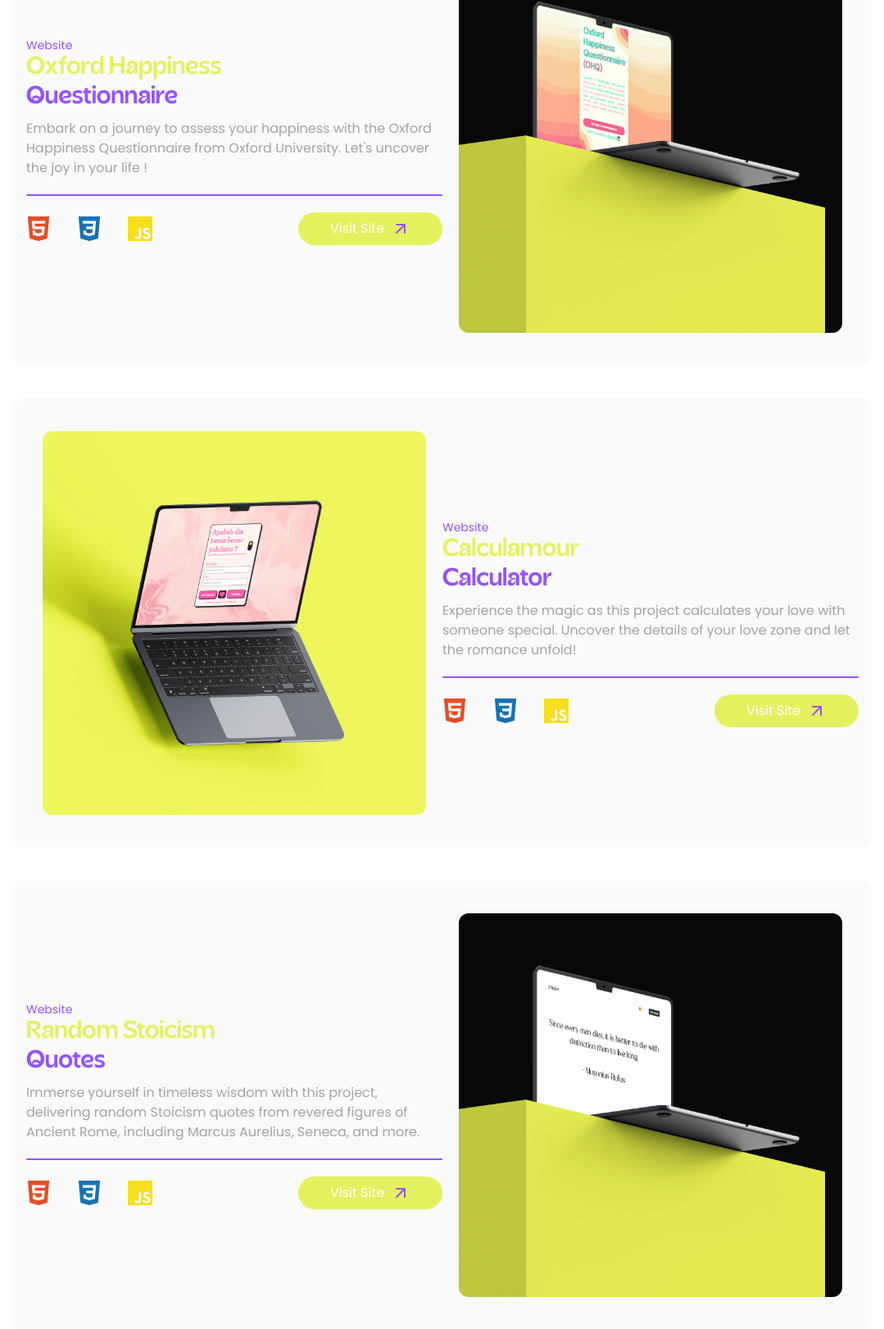
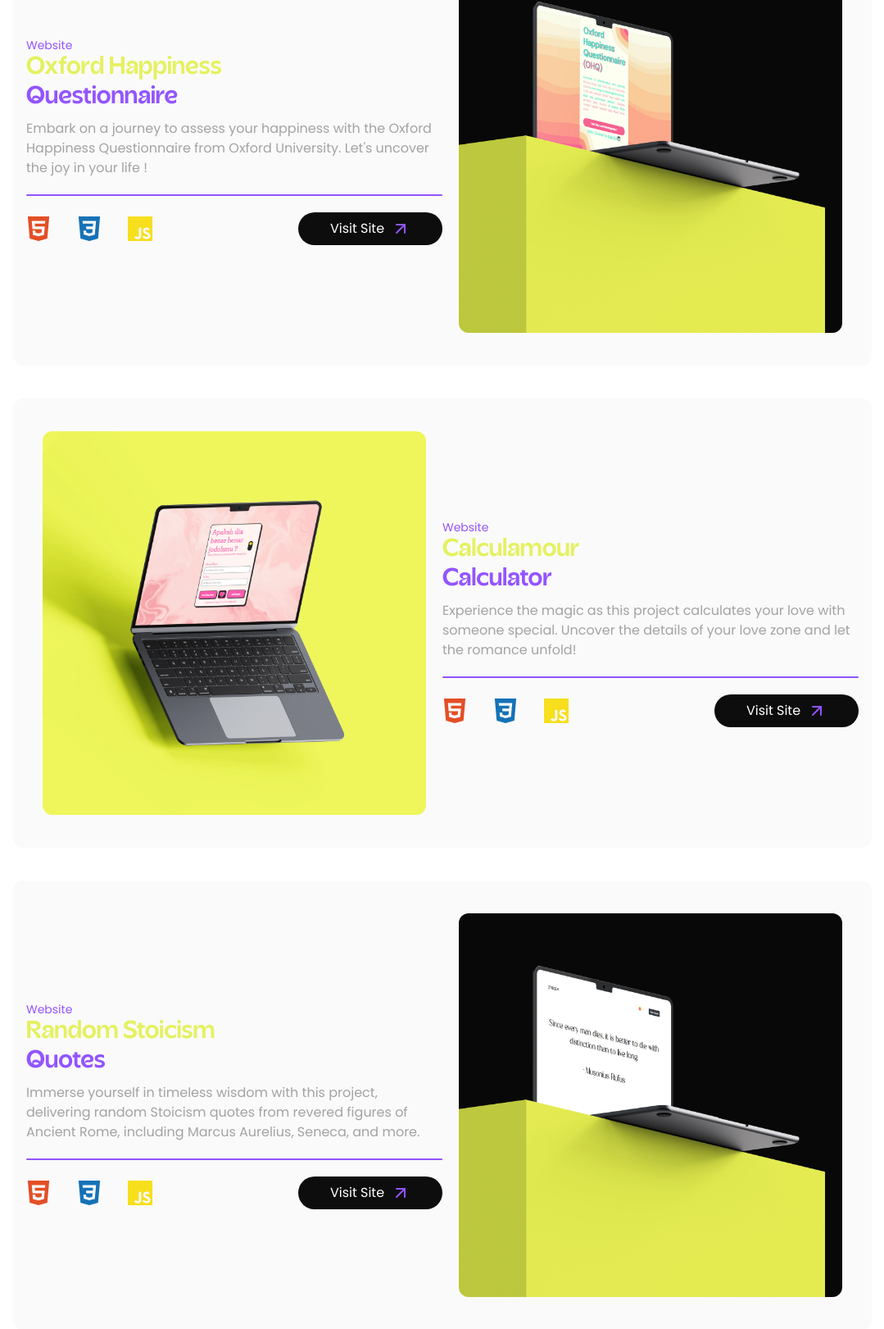
Before and after one commit to Ilhanhj/ilhanhj-portfolio-v2, a website: page index.html in a window 1280 px wide. Shown: the part 2093-3714 px from the top of the page at 82% size, without its empty margins (100-1179 px from the left). Drawn offline with nearby package versions, Linux system fonts and the light colour scheme.

Commit message:
fix contract warna di button

```diff
--- a/index.html
+++ b/index.html
@@ -208,7 +208,7 @@
     </div>
     <!-- Button -->
     <div id="chatbot-button"
-        class="w-14 h-14 rounded-tl-lg shadow-inner rounded-tr-lg bg-primary text-dark flex justify-center scale-100 fixed bottom-0 right-4 cursor-pointer hover:bg-[#dbeb36] dark:text-white lg:w-32 lg:h-14">
+        class="w-14 h-14 rounded-tl-lg shadow-inner rounded-tr-lg bg-primary text-dark flex justify-center scale-100 fixed bottom-0 right-4 cursor-pointer hover:bg-[#dbeb36] lg:w-32 lg:h-14">
         <div class="flex items-center gap-2 ">
             <i data-feather="message-circle" class="block m-auto" width="30"></i>
             <h1 class="text-md hidden lg:block">HanBot</h1>
@@ -356,7 +356,7 @@
                             </div>
                             <div class="flex justify-end lg:w-1/2 md:w-1/2">
                                 <div
-                                    class="flex bg-primary w-2/6 h-10 rounded-full hover:bg-[#dbeb36] justify-center cursor-pointer lg:w-44 md:w-36">
+                                    class="flex bg-dark w-2/6 h-10 rounded-full hover:bg-[#000] justify-center cursor-pointer lg:w-44 md:w-36">
                                     <a href="https://ilhanhj.github.io/OHQ/index.html"
                                         class="flex justify-center items-center text-white" target="_blank">Visit Site
                                         <i data-feather="arrow-up-right" class="text-lg block text-secondary ml-2"></i>
@@ -407,7 +407,7 @@
                             </div>
                             <div class="flex justify-end lg:w-1/2 md:w-1/2">
                                 <div
-                                    class="flex bg-primary w-2/6 h-10 rounded-full hover:bg-[#dbeb36] justify-center cursor-pointer lg:w-44 md:w-36">
+                                    class="flex bg-dark w-2/6 h-10 rounded-full hover:bg-[#000] justify-center cursor-pointer lg:w-44 md:w-36">
                                     <a href="https://ilhanhj.github.io/calculamour/"
                                         class="flex justify-center items-center text-white" target="_blank">Visit Site
                                         <i data-feather="arrow-up-right" class="text-lg block text-secondary ml-2"></i>
@@ -459,7 +459,7 @@
                             </div>
                             <div class="flex justify-end lg:w-1/2 md:w-1/2">
                                 <div
-                                    class="flex bg-primary w-2/6 h-10 rounded-full hover:bg-[#dbeb36] justify-center cursor-pointer lg:w-44 md:w-36">
+                                    class="flex bg-dark w-2/6 h-10 rounded-full hover:bg-[#000] justify-center cursor-pointer lg:w-44 md:w-36">
                                     <a href="https://ilhanhj.github.io/random-stoic-quotes/"
                                         class="flex justify-center items-center text-white" target="_blank">Visit Site
                                         <i data-feather="arrow-up-right" class="text-lg block text-secondary ml-2"></i>
--- a/src/input.css
+++ b/src/input.css
@@ -48,5 +48,5 @@
 }
 
 .rectangle {
-  @apply w-10 h-10 absolute bg-primary -ml-9 -mt-3 -z-20 dark:bg-secondary;
+  @apply w-10 h-10 absolute bg-primary -ml-9 -mt-3 -z-20 dark:bg-opacity-80;
 }
```
Also changed, not shown: dist/output.css.
